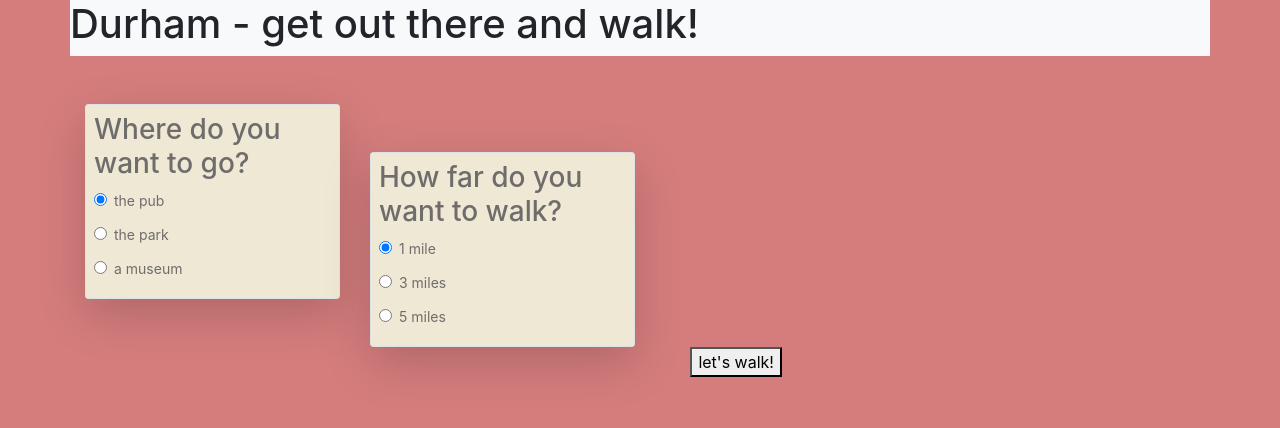
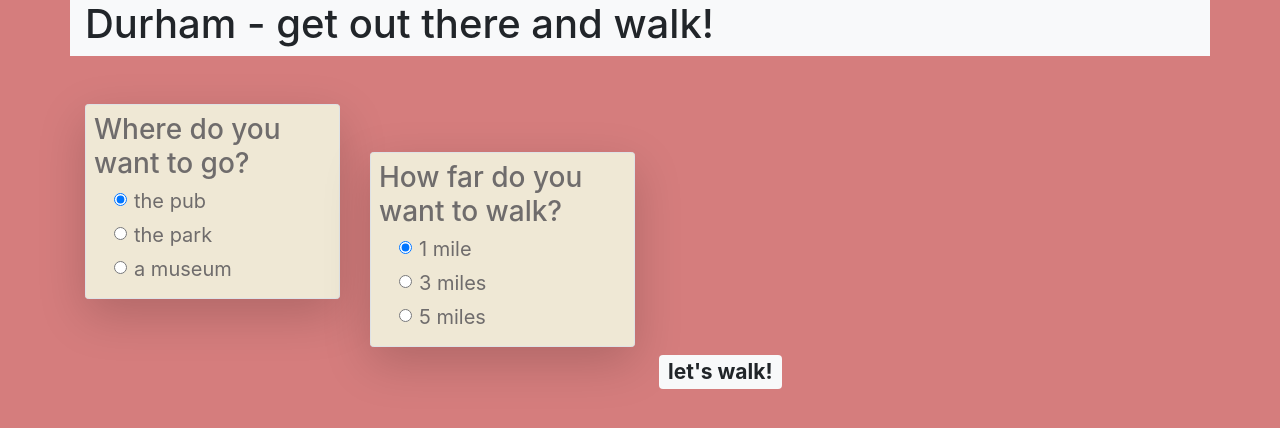
Before and after one commit to csh5826/Walk_Durham, a React (Create React App) app: page / in a window 1280 px wide. Shown: the top 428 px of the page. Built offline with nearby package versions, Linux system fonts and the light colour scheme.

Commit message:
main pages basic styling

```diff
--- a/src/components/App.js
+++ b/src/components/App.js
@@ -43,11 +43,13 @@ import { bindActionCreators } from "redux";
         return (
             <div>
                 <div className="row bg-light">
+                    <div className="col">
                 <h1>Durham - get out there and walk!</h1>
+                </div>
                 </div>
                 <div className="row">
                 <div className="destinations col-md-3">
-                        <div className="card border rounded-sm shadow-lg mt-5 p-2">
+                        <div className="pscard border rounded-sm shadow-lg mt-5 p-2">
                         <h3>Where do you want to go?</h3>
                         <form>
                             <div className="form-check">
@@ -101,7 +103,7 @@ import { bindActionCreators } from "redux";
 
                 <div className="distance pt-5">
                 <div className="col-md-8">
-                <div className="card border rounded-sm shadow-lg mt-5 p-2">
+                <div className="pscard border rounded-sm shadow-lg mt-5 p-2">
                     <h3>How far do you want to walk?</h3>
                     <form>
 
@@ -149,7 +151,7 @@ import { bindActionCreators } from "redux";
                         </form>
                         </div></div>
                 <div className="col-sm">
-                <button className="float-right" onClick={this.handleClick}>let's walk!</button>
+                <h3><button className="float-right btn badge badge-light" onClick={this.handleClick}>let's walk!</button></h3>
                 </div>
                 </div>
 
--- a/src/components/Details.js
+++ b/src/components/Details.js
@@ -29,14 +29,24 @@ class Details extends Component {
         // console.log('this is what we are looking for:', this.props.destinations)
         return (
             <div>
-                <div className="kinds">
+                <div className="row bg-light">
+                    <div className="col">
+                <h1>Durham - get out there and walk!</h1>
+                </div>
+                </div>
+                <div className="row">
+                <div className="pscard col-4 border rounded-sm shadow-lg mt-5 p-2">
                     <h3>all the pubs:</h3>
                     <ul>
                         {this.props.destinations.map(this.renderDestinations)}
                     </ul>
+                    <h3><Link to="/" className="float-right badge badge-light">Back</Link></h3>
+                </div>
+                <div className="col">
+                    <div className="pscard border rounded-sm shadow-lg mt-5 p-2">Extra Box</div>
+                </div>
                 </div>
 
-                <Link to="/">Back</Link>
 
             </div>
         )
--- a/src/index.css
+++ b/src/index.css
@@ -75,8 +75,12 @@ a:hover,a:focus{
   margin-bottom: 0;
 }
 
-.card{
-  font-size: 14px;
+label {
+  padding-left: 1em;
+}
+
+.pscard{
+  font-size: 20px;
   color: #6f6c6c;
   line-height: 26px;
   background: #efe8d5
```
